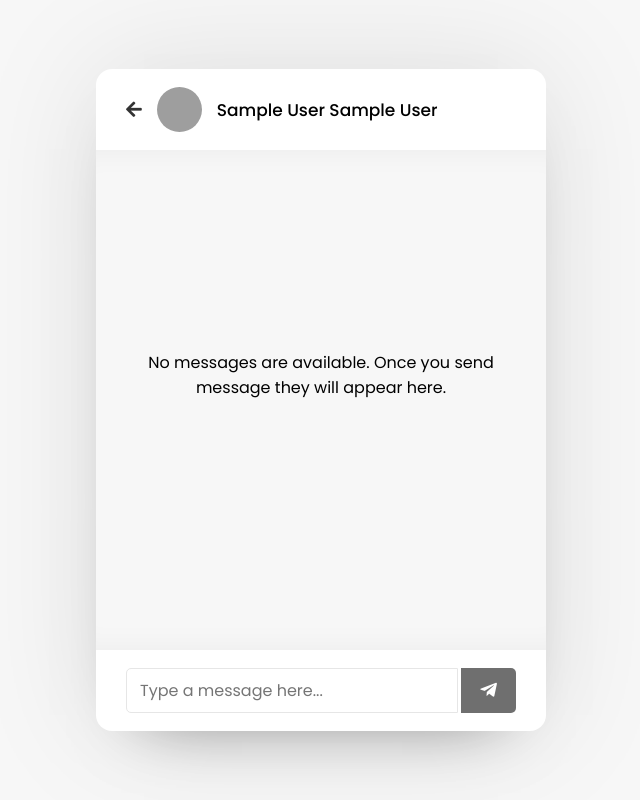
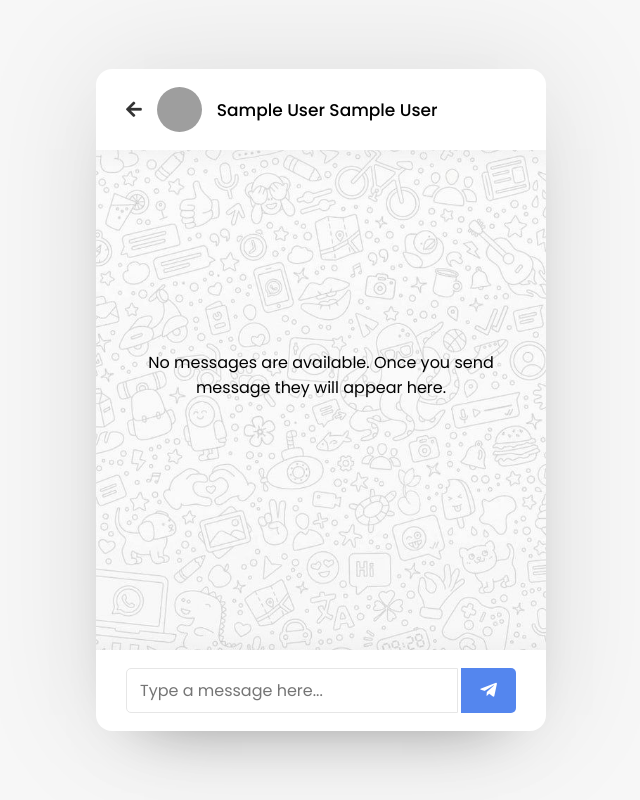
Before and after one commit to MwauStephen/chat-app, a PHP site: page /chat.php?user_id=1 in a window 1280 px wide. Shown: the whole page, without its empty margins (319-959 px from the left). Run offline with PHP 8.4, Linux system fonts and the light colour scheme; the visitor is signed in with stand-in values (Sample User, id 1); data that the repository does not hold is empty; grey boxes are pictures that could not be loaded.

Commit message:
added a background image on the chat area

```diff
--- a/style.css
+++ b/style.css
@@ -261,7 +261,10 @@ body {
   max-height: 500px;
   overflow-y: auto;
   padding: 10px 30px 20px 30px;
-  background: #f7f7f7;
+  background-image: url("images/wp-2.jpg");
+  background-size: cover;
+  background-position: center;
+  /* background: #f7f7f7; */
   box-shadow: inset 0 32px 32px -32px rgb(0 0 0 / 5%),
     inset 0 -32px 32px -32px rgb(0 0 0 / 5%);
 }
@@ -330,7 +333,7 @@ body {
   width: 55px;
   border: none;
   outline: none;
-  background: #333;
+  background: #0c53e8;
   font-size: 19px;
   cursor: pointer;
   opacity: 0.7;
```
Also changed, not shown: images/wp-2.jpg (added).
